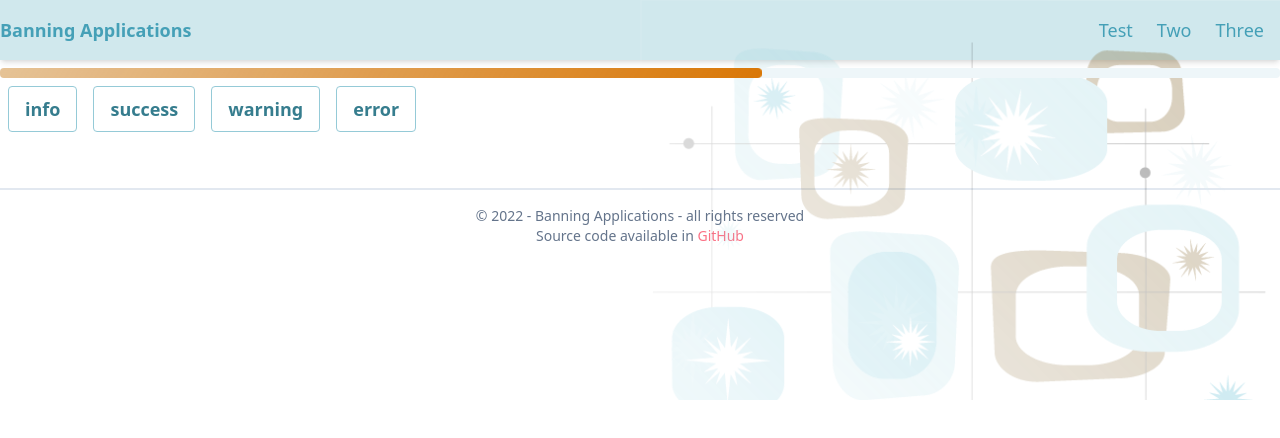
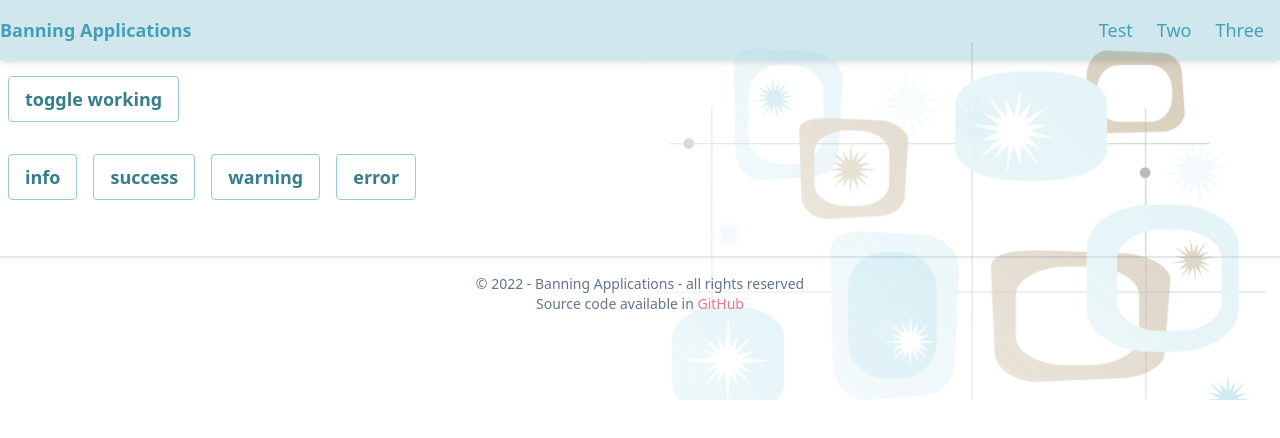
Before and after one commit to rbanning/banning-applications-ng-game, an Angular app: page / in a window 1280 px wide. Shown: the top 438 px of the page. Built offline with nearby package versions, Linux system fonts and the light colour scheme.

Commit message:
update working to use HostBinding

```diff
--- a/src/app/home/home.component.html
+++ b/src/app/home/home.component.html
@@ -1,5 +1,8 @@
 
-<app-working [show]="true" theme="accent"></app-working>
+<app-working [working$]="working$" theme="accent"></app-working>
+<div class="mb-4">
+  <button class="btn m-2" (click)="toggleWorking()">toggle working</button>
+</div>
 <div class="flex">
   <button class="btn m-2" (click)="addToast('info')">info</button>
   <button class="btn m-2" (click)="addToast('success')">success</button>
--- a/src/app/home/home.component.ts
+++ b/src/app/home/home.component.ts
@@ -1,6 +1,7 @@
 import { Component, OnInit } from '@angular/core';
 import { ToastService } from '@app/core/services/toast.service';
 import { ToastMode } from '@app/shared/models';
+import { BehaviorSubject, Observable } from 'rxjs';
 
 @Component({
   selector: 'app-home',
@@ -8,10 +9,18 @@ import { ToastMode } from '@app/shared/models';
   styleUrls: ['./home.component.css']
 })
 export class HomeComponent implements OnInit {
+  private _working = new BehaviorSubject<boolean>(false);
+  working$: Observable<boolean>;
 
-  constructor(private toastService: ToastService) { }
+  constructor(private toastService: ToastService) {
+    this.working$ = this._working.asObservable();
+  }
 
   ngOnInit(): void {
+  }
+
+  toggleWorking() {
+    this._working.next(!this._working.value);
   }
 
   addToast(mode: ToastMode) {
--- a/src/app/shared/components/working/working.component.ts
+++ b/src/app/shared/components/working/working.component.ts
@@ -1,4 +1,4 @@
-import { Component, Input, OnDestroy, OnInit } from '@angular/core';
+import { Component, HostBinding, Input, OnDestroy, OnInit } from '@angular/core';
 import { Observable, Subscription } from 'rxjs';
 
 @Component({
@@ -8,12 +8,14 @@ import { Observable, Subscription } from 'rxjs';
 })
 export class WorkingComponent implements OnInit, OnDestroy {
   @Input()
-  show: boolean | undefined;
+  show: boolean = false;
   @Input()
   working$: Observable<boolean> | undefined;
 
   @Input()
   theme: 'primary' | 'accent' = 'primary';
+
+  @HostBinding('style.display') get showWorking() { return this.show ? 'block' : 'none'; }
 
   private subscriptions: Subscription[] = [];
 
```
